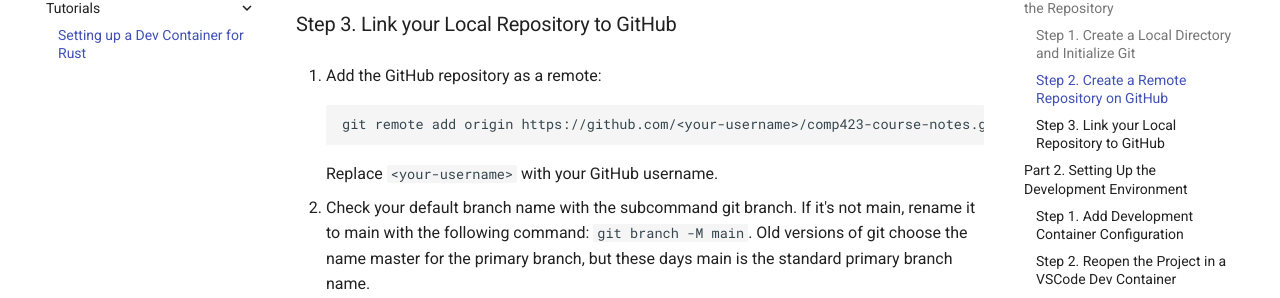
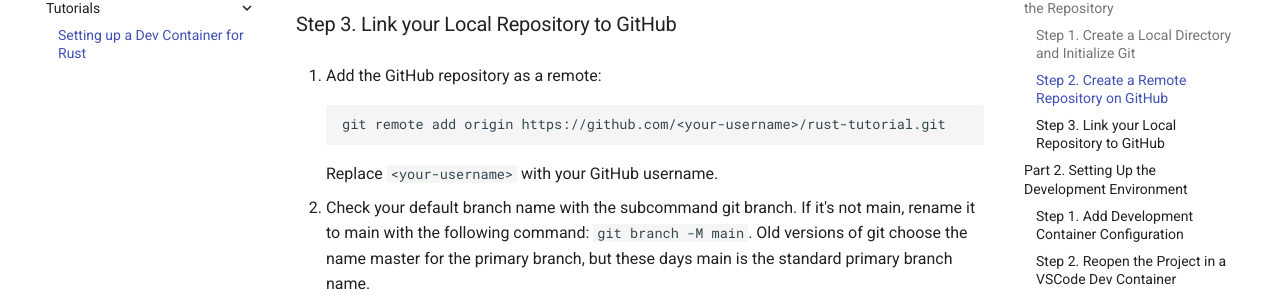
Before and after one commit to psap2/comp423-course-notes, an MkDocs documentation site: the page built from docs/tutorials/rust-setup.md, in a window 1280 px wide and 900 px high, scrolled down 1297 px. Shown: the part 145-443 px from the top of the window. Built offline with MkDocs 1.6.1 and Material for MkDocs 9.7.7, drawn with Linux system fonts in a browser that asks for light colours; some of the changed lines change nothing that is shown.

Commit message:
Fixed incorrect git directions for connecting to remote

````diff
--- a/docs/tutorials/rust-setup.md
+++ b/docs/tutorials/rust-setup.md
@@ -48,7 +48,7 @@ Hey! This tutorial will walk you through how to set up a dev container for Rust.
 ### Step 3. Link your Local Repository to GitHub
 1. Add the GitHub repository as a remote:
     ```
-    git remote add origin https://github.com/<your-username>/comp423-course-notes.git
+    git remote add origin https://github.com/<your-username>/rust-tutorial.git
     ```
     Replace `<your-username>` with your GitHub username.
 
````
